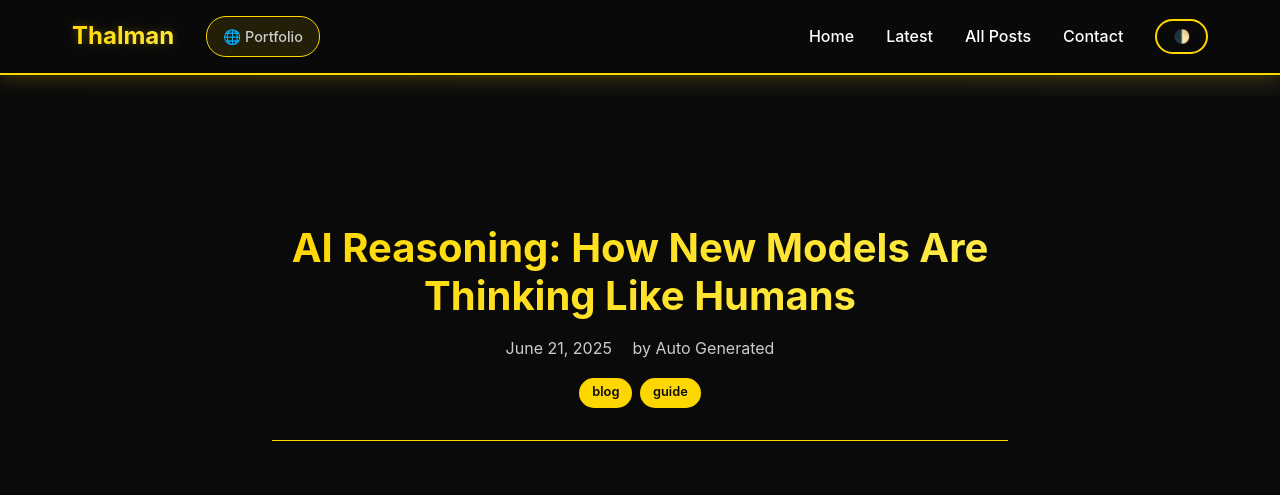
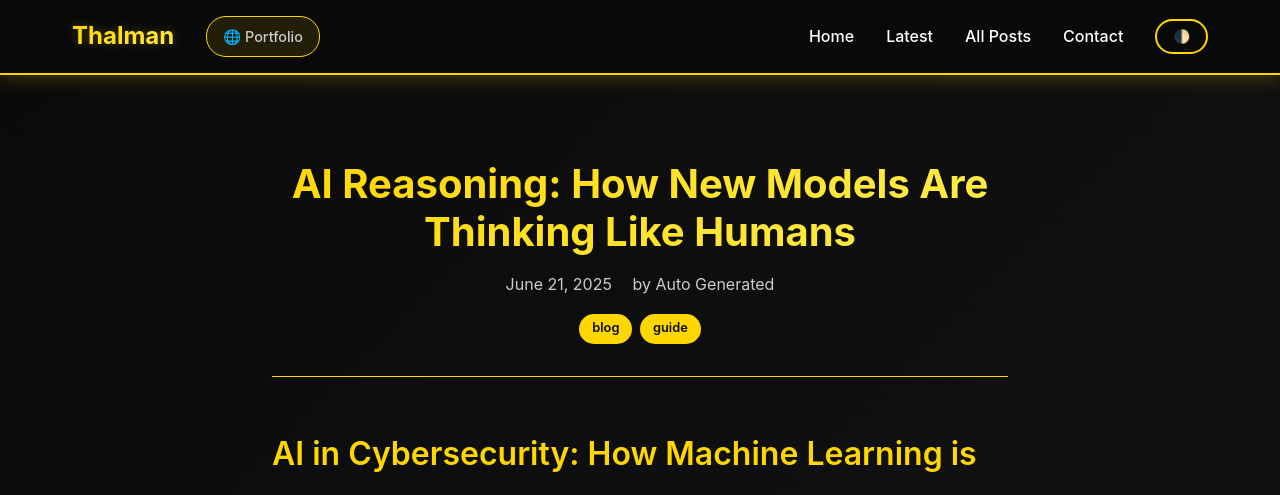
Before and after one commit to ThalmanThilak/blog, a Jekyll site: the page built from _posts/2025-06-21-ai-reasoning-how-new-models-are-thinking-like-humans-1750544729065.md, in a window 1280 px wide and 1400 px high. Shown: the top 495 px of the window. Built offline with Jekyll 4.4.1, drawn with Linux system fonts in a browser that asks for light colours.

Commit message:
Update post.html

```diff
--- a/_layouts/post.html
+++ b/_layouts/post.html
@@ -2,181 +2,46 @@
 layout: default
 ---
 
-<div class="post-wrapper">
-    <article class="post-article">
-        <header class="post-header">
-            <h1 class="post-title">{{ page.title }}</h1>
-            <div class="post-meta">
-                <time class="post-date">{{ page.date | date: "%B %d, %Y" }}</time>
-                {% if page.author %}
-                <span class="post-author">by {{ page.author }}</span>
-                {% endif %}
+<article style="max-width: 800px; margin: 0 auto; padding: 2rem; color: var(--text-primary);">
+    <header style="text-align: center; margin-bottom: 3rem; padding-bottom: 2rem; border-bottom: 1px solid var(--accent-yellow);">
+        <h1 style="font-size: 2.5rem; font-weight: 700; margin-bottom: 1rem; background: var(--gradient-primary); -webkit-background-clip: text; -webkit-text-fill-color: transparent; background-clip: text; line-height: 1.2;">{{ page.title }}</h1>
+        <div style="color: var(--text-secondary); margin-bottom: 1rem;">
+            <time>{{ page.date | date: "%B %d, %Y" }}</time>
+            {% if page.author %}<span style="margin-left: 1rem;">by {{ page.author }}</span>{% endif %}
         </div>
         {% if page.tags and page.tags.size > 0 %}
-            <div class="post-tags">
+        <div style="display: flex; justify-content: center; gap: 0.5rem; flex-wrap: wrap; margin-top: 1rem;">
             {% for tag in page.tags %}
-                <span class="tag">{{ tag }}</span>
+            <span style="background: var(--accent-yellow); color: var(--primary-bg); padding: 0.3rem 0.8rem; border-radius: 15px; font-size: 0.8rem; font-weight: 600;">{{ tag }}</span>
             {% endfor %}
         </div>
         {% endif %}
     </header>
 
-        <div class="post-content">
+    <div style="font-size: 1.1rem; line-height: 1.8; margin-bottom: 3rem;">
         {{ content }}
     </div>
 
-        <footer class="post-footer">
-            <a href="{{ '/' | relative_url }}" class="btn-back">← Back to Blog</a>
+    <footer style="text-align: center; padding-top: 2rem; border-top: 1px solid rgba(255, 215, 0, 0.2);">
+        <a href="{{ '/' | relative_url }}" style="display: inline-block; color: var(--accent-yellow); text-decoration: none; font-weight: 600; padding: 0.8rem 2rem; border: 2px solid var(--accent-yellow); border-radius: 25px; transition: all 0.3s ease;">← Back to Blog</a>
     </footer>
 </article>
-</div>
 
 <style>
-.post-wrapper {
-    padding-top: 8rem;
-    padding-bottom: 5rem;
-    min-height: 100vh;
-    background: var(--primary-bg);
-}
-
-.post-article {
-    max-width: 800px;
-    margin: 0 auto;
-    padding: 0 2rem;
-    color: var(--text-primary);
-}
-
-.post-header {
-    text-align: center;
-    margin-bottom: 3rem;
-    padding-bottom: 2rem;
-    border-bottom: 1px solid var(--accent-yellow);
-}
-
-.post-title {
-    font-size: 2.5rem;
-    font-weight: 700;
-    margin-bottom: 1rem;
-    background: var(--gradient-primary);
-    -webkit-background-clip: text;
-    -webkit-text-fill-color: transparent;
-    background-clip: text;
-    line-height: 1.2;
-}
-
-.post-meta {
-    color: var(--text-secondary);
-    margin-bottom: 1rem;
-}
-
-.post-author {
-    margin-left: 1rem;
-}
-
-.post-tags {
-    display: flex;
-    justify-content: center;
-    gap: 0.5rem;
-    flex-wrap: wrap;
-    margin-top: 1rem;
-}
-
-.tag {
-    background: var(--accent-yellow);
-    color: var(--primary-bg);
-    padding: 0.3rem 0.8rem;
-    border-radius: 15px;
-    font-size: 0.8rem;
-    font-weight: 600;
-}
-
-.post-content {
-    font-size: 1.1rem;
-    line-height: 1.8;
-    margin-bottom: 3rem;
-}
-
-.post-content h1,
-.post-content h2,
-.post-content h3,
-.post-content h4 {
-    color: var(--accent-yellow);
+article h1, article h2, article h3, article h4 {
+    color: var(--accent-yellow) !important;
     margin-top: 2rem;
     margin-bottom: 1rem;
     font-weight: 600;
 }
-
-.post-content h1 { font-size: 2rem; }
-.post-content h2 { font-size: 1.7rem; }
-.post-content h3 { font-size: 1.4rem; }
-
-.post-content p {
-    margin-bottom: 1.5rem;
-    color: var(--text-primary);
-}
-
-.post-content ul,
-.post-content ol {
-    margin-bottom: 1.5rem;
-    padding-left: 2rem;
-    color: var(--text-primary);
-}
-
-.post-content li {
-    margin-bottom: 0.5rem;
-}
-
-.post-content a {
-    color: var(--accent-yellow);
-    text-decoration: none;
-}
-
-.post-content a:hover {
-    text-decoration: underline;
-}
-
-.post-content code {
-    background: var(--secondary-bg);
-    padding: 0.2rem 0.5rem;
-    border-radius: 4px;
-    color: var(--accent-yellow);
-    font-size: 0.9rem;
-}
-
-.post-content blockquote {
-    border-left: 4px solid var(--accent-yellow);
-    padding: 1rem 2rem;
-    margin: 2rem 0;
-    background: var(--secondary-bg);
-    border-radius: 0 10px 10px 0;
-    font-style: italic;
-}
-
-.post-footer {
-    text-align: center;
-    padding-top: 2rem;
-    border-top: 1px solid rgba(255, 215, 0, 0.2);
-}
-
-.btn-back {
-    display: inline-block;
-    color: var(--accent-yellow);
-    text-decoration: none;
-    font-weight: 600;
-    padding: 0.8rem 2rem;
-    border: 2px solid var(--accent-yellow);
-    border-radius: 25px;
-    transition: all 0.3s ease;
-}
-
-.btn-back:hover {
-    background: var(--accent-yellow);
-    color: var(--primary-bg);
-}
-
-@media (max-width: 768px) {
-    .post-title { font-size: 2rem; }
-    .post-content { font-size: 1rem; }
-    .post-wrapper { padding-top: 6rem; }
-}
+article h1 { font-size: 2rem; }
+article h2 { font-size: 1.7rem; }
+article h3 { font-size: 1.4rem; }
+article p { margin-bottom: 1.5rem; color: var(--text-primary); }
+article ul, article ol { margin-bottom: 1.5rem; padding-left: 2rem; color: var(--text-primary); }
+article li { margin-bottom: 0.5rem; }
+article a { color: var(--accent-yellow); text-decoration: none; }
+article a:hover { text-decoration: underline; }
+article code { background: var(--secondary-bg); padding: 0.2rem 0.5rem; border-radius: 4px; color: var(--accent-yellow); }
+article blockquote { border-left: 4px solid var(--accent-yellow); padding: 1rem 2rem; margin: 2rem 0; background: var(--secondary-bg); border-radius: 0 10px 10px 0; font-style: italic; }
 </style>
```
Lines whose indentation alone changed are shown as unchanged.
